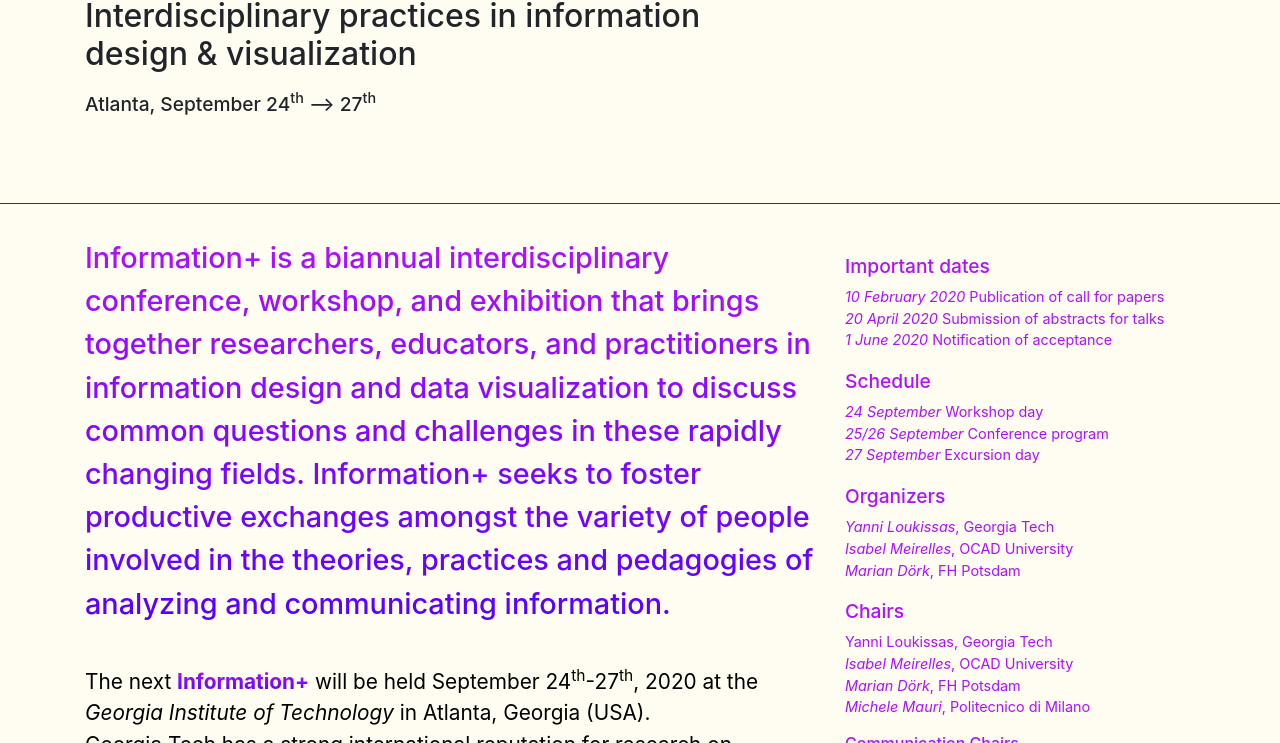
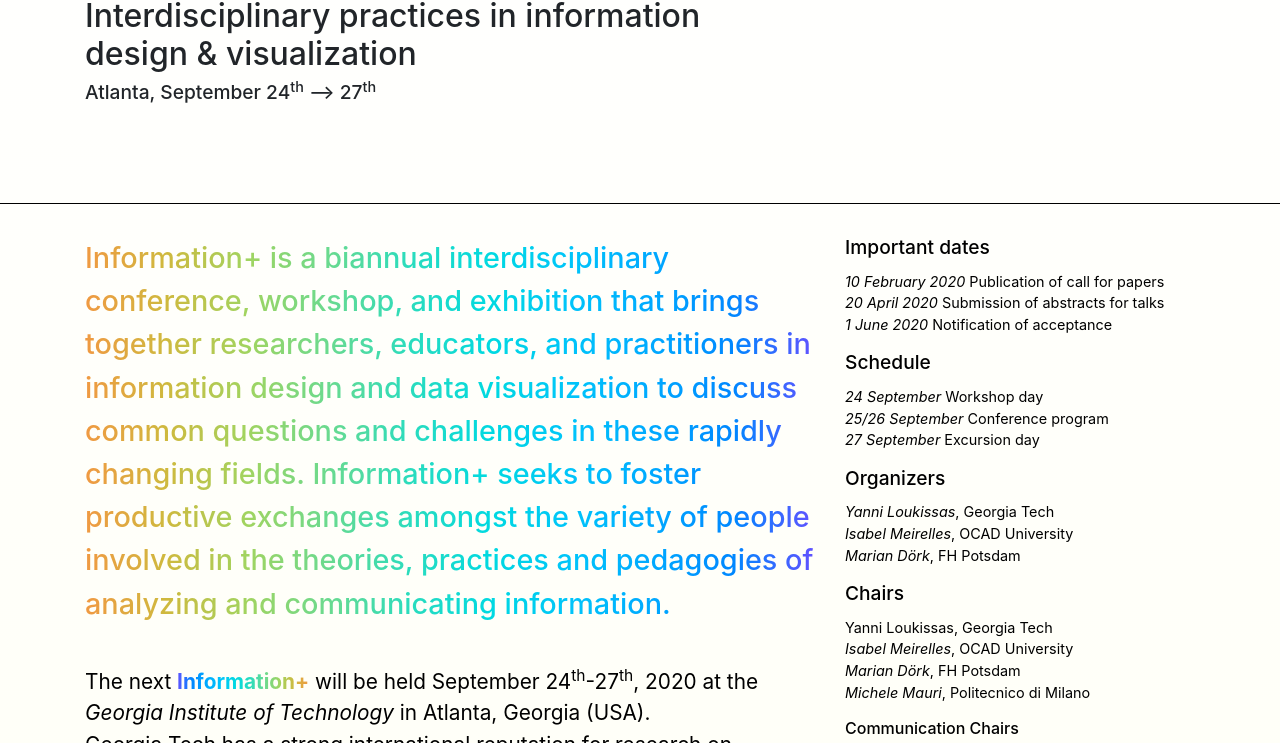
Before and after one commit to bea92/infoplus-2020, a plain HTML site: page index.html in a window 1280 px wide. Shown: the part 197-940 px from the top of the page. Drawn offline with nearby package versions, Linux system fonts and the light colour scheme; a script that the page names is missing; a web font is replaced by a local one.

Commit message:
edit rainbow

```diff
--- a/index.html
+++ b/index.html
@@ -8,8 +8,8 @@
 
   <!-- Bootstrap CSS -->
   <link rel="stylesheet" href="https://stackpath.bootstrapcdn.com/bootstrap/4.4.1/css/bootstrap.min.css" integrity="sha384-Vkoo8x4CGsO3+Hhxv8T/Q5PaXtkKtu6ug5TOeNV6gBiFeWPGFN9MuhOf23Q9Ifjh" crossorigin="anonymous">
-  <link rel="stylesheet" type="text/css" href="style.css">
-  <!-- <link rel="stylesheet" type="text/css" href="style-color.css"> -->
+  <!-- <link rel="stylesheet" type="text/css" href="style.css"> -->
+  <link rel="stylesheet" type="text/css" href="style-color.css">
   <link href="https://fonts.googleapis.com/css?family=Public+Sans&display=swap" rel="stylesheet">
   <script src="https://d3js.org/d3.v4.min.js"></script>
   <script src="https://cdnjs.cloudflare.com/ajax/libs/dat-gui/0.6.5/dat.gui.min.js"></script>
```
